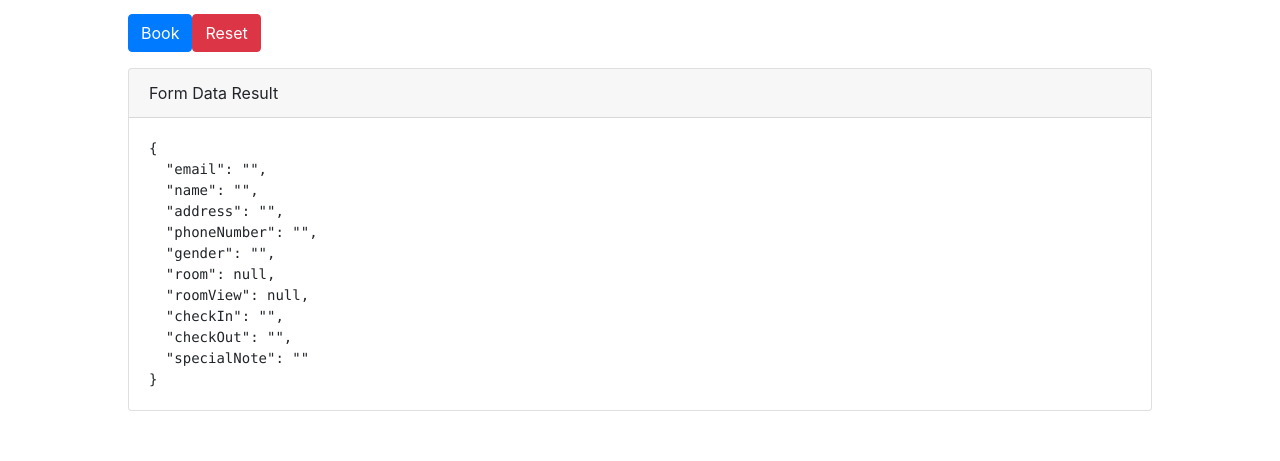
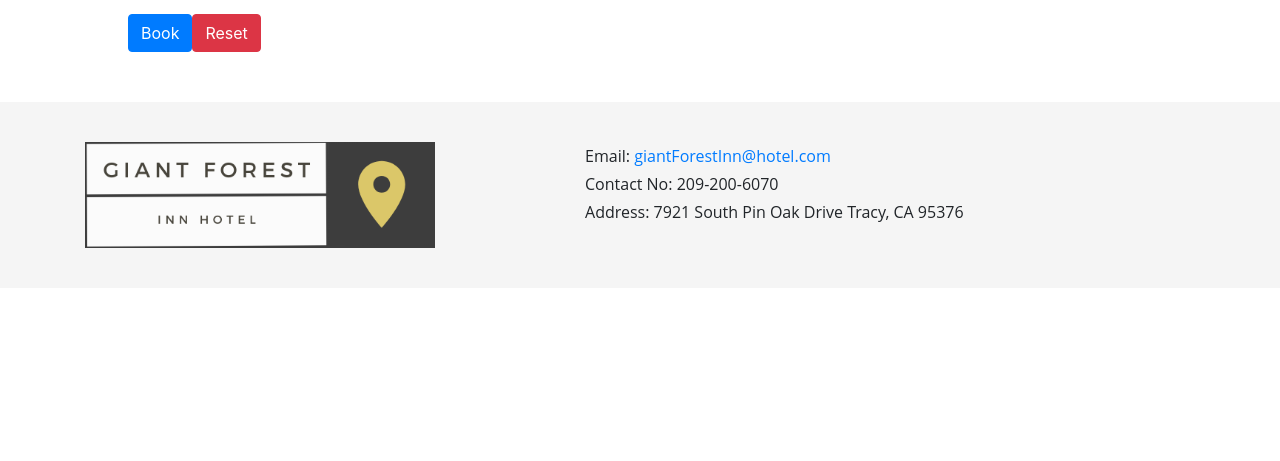
Before and after one commit to krisliew/hotel, a Vue app in the folder client/: page /booking in a window 1280 px wide. Shown: the part 1043-1504 px from the top of the page. After the commit the page ends 1331 px from the top, so only its background shows below. Built offline with nearby package versions, Linux system fonts and the light colour scheme.

Commit message:
Hiding test result on booking display

```diff
--- a/client/src/components/booking.vue
+++ b/client/src/components/booking.vue
@@ -141,7 +141,7 @@
         <b-button type="reset" variant="danger">Reset</b-button>
         </b-form>
 
-        <b-card class="mt-3" header="Form Data Result">
+        <b-card class="mt-3" header="Form Data Result" v-show="testRes==false">
         <pre class="m-0">{{ form }}</pre>
         </b-card>
     </div>
@@ -160,6 +160,7 @@ export default {
   },
   data () {
     return {
+        testRes:true,
         formClick: false,
         form: {
             email: '',
```
